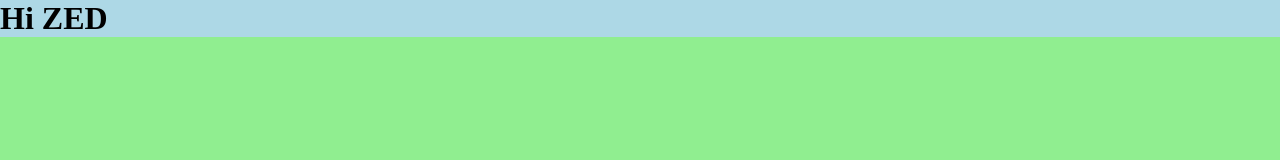
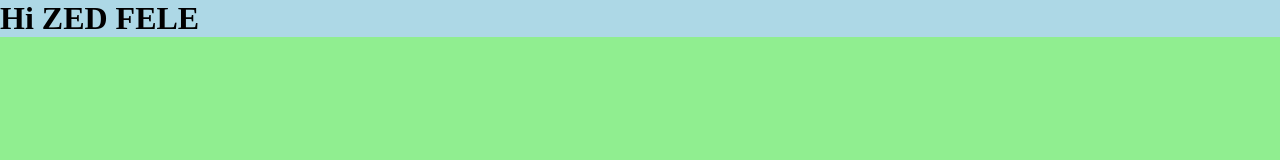
Before and after one commit to zebibu/ahmed, a plain HTML site: page index.html in a window 1280 px wide. Drawn offline with Linux system fonts and the light colour scheme.

Commit message:
added something

```diff
--- a/index.html
+++ b/index.html
@@ -7,6 +7,6 @@
     <link rel="stylesheet" href="./css/style.css" />
   </head>
   <body>
-    <h1>Hi ZED</h1>
+    <h1>Hi ZED FELE</h1>
   </body>
 </html>
```
